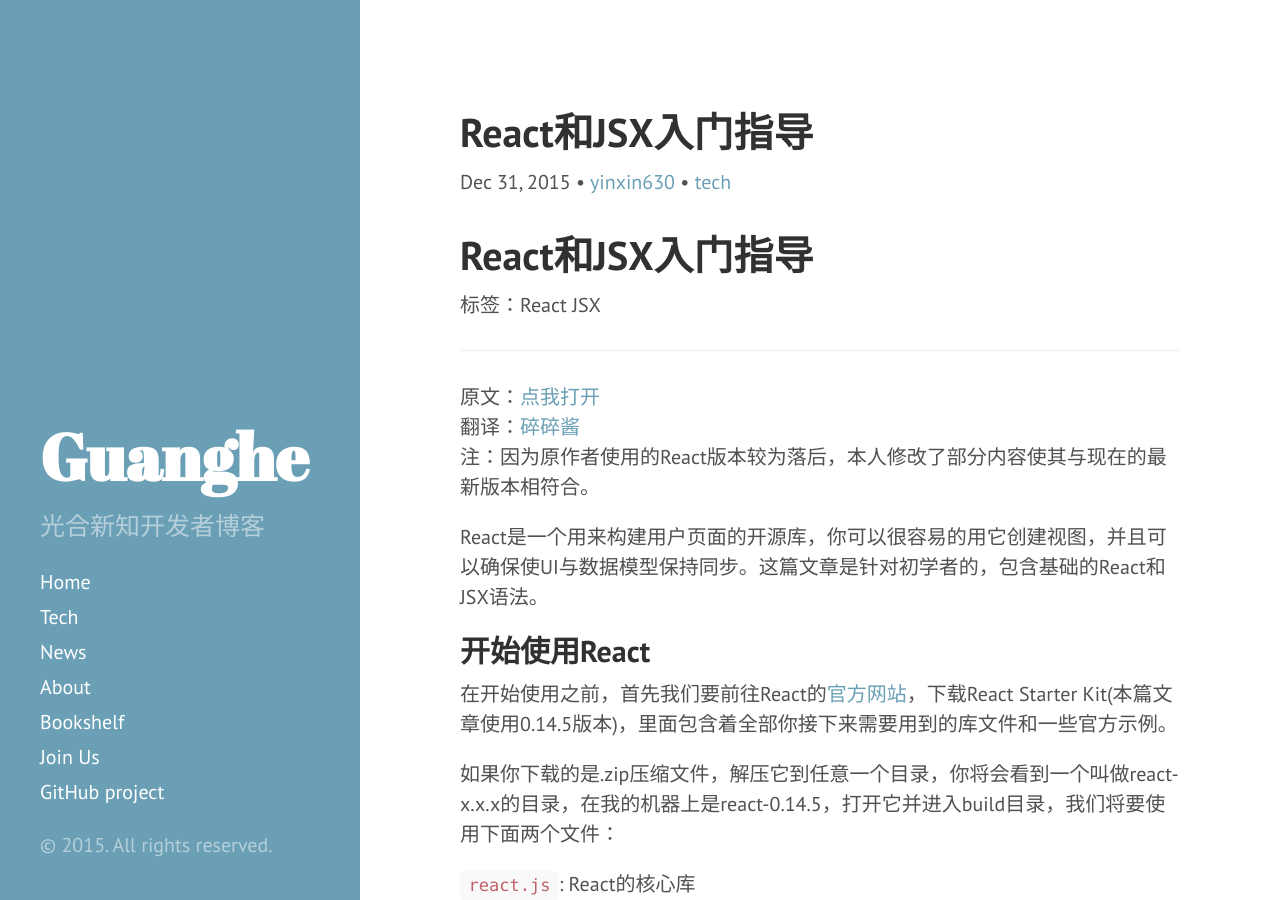
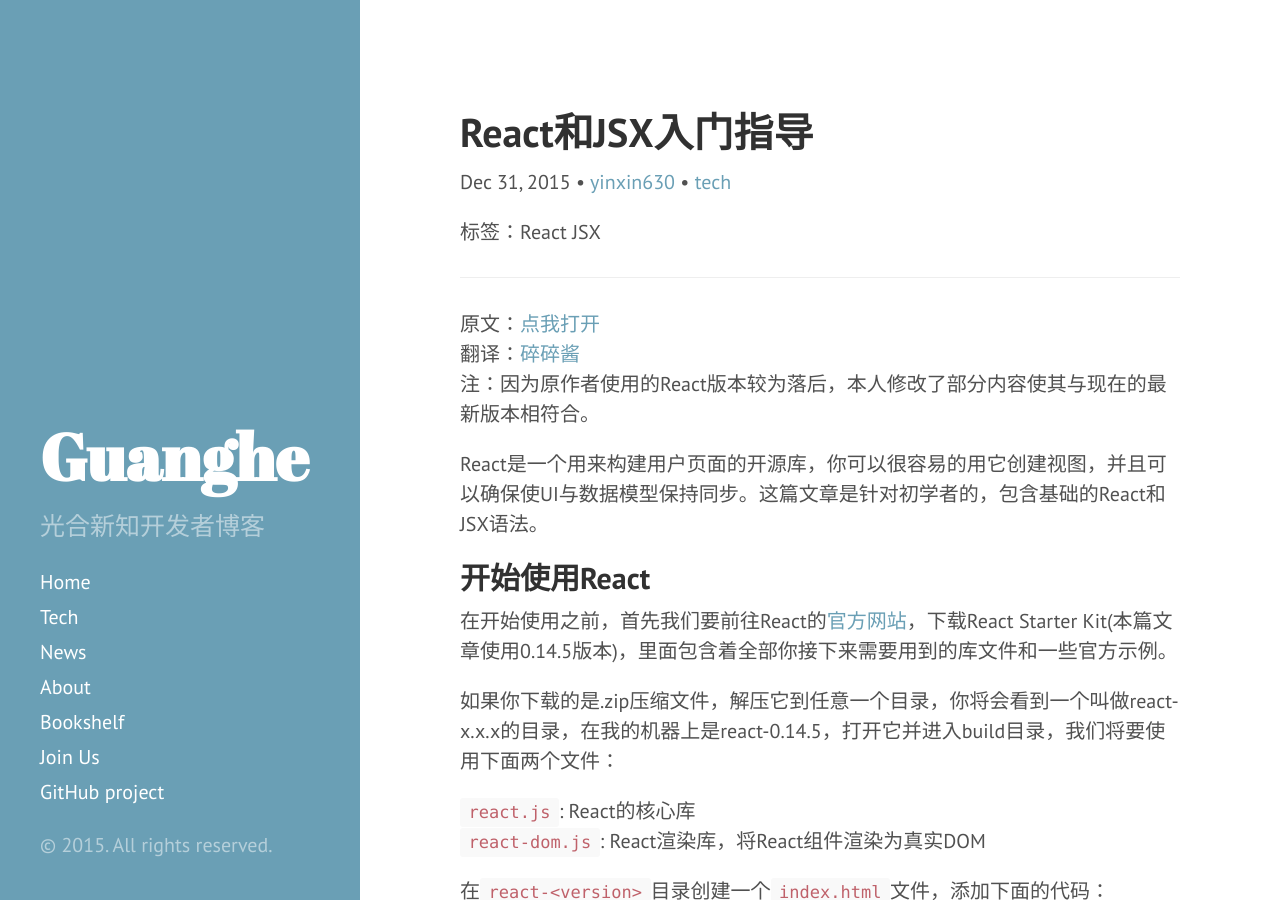
Before and after one commit to guanghetv/guanghetv.github.io, a Jekyll site: the page built from _posts/2015-12-31-Getting-Started-With-React-And-JSX.markdown, in a window 1280 px wide and 900 px high. Built offline with Jekyll 4.4.1, drawn with Linux system fonts in a browser that asks for light colours; Markdown is read by kramdown in place of the engine named in the settings; comment, search, counter and statistics services are not loaded.

Commit message:
Remove duplicate article title

```diff
--- a/_posts/2015-12-30-ReactJS-For-Stupid-People.markdown
+++ b/_posts/2015-12-30-ReactJS-For-Stupid-People.markdown
@@ -4,8 +4,6 @@ title:  "React 懒人教程"
 category: tech
 author: "yinxin630"
 ---
-
-#ReactJS 懒人教程
 
 原文：[查看原文][1]
 翻译：[碎碎酱][2]
--- a/_posts/2015-12-31-Getting-Started-With-React-And-JSX.markdown
+++ b/_posts/2015-12-31-Getting-Started-With-React-And-JSX.markdown
@@ -4,8 +4,6 @@ title:  "React和JSX入门指导"
 category: tech
 author: "yinxin630"
 ---
-
-# React和JSX入门指导
 
 标签：React JSX
 
```
